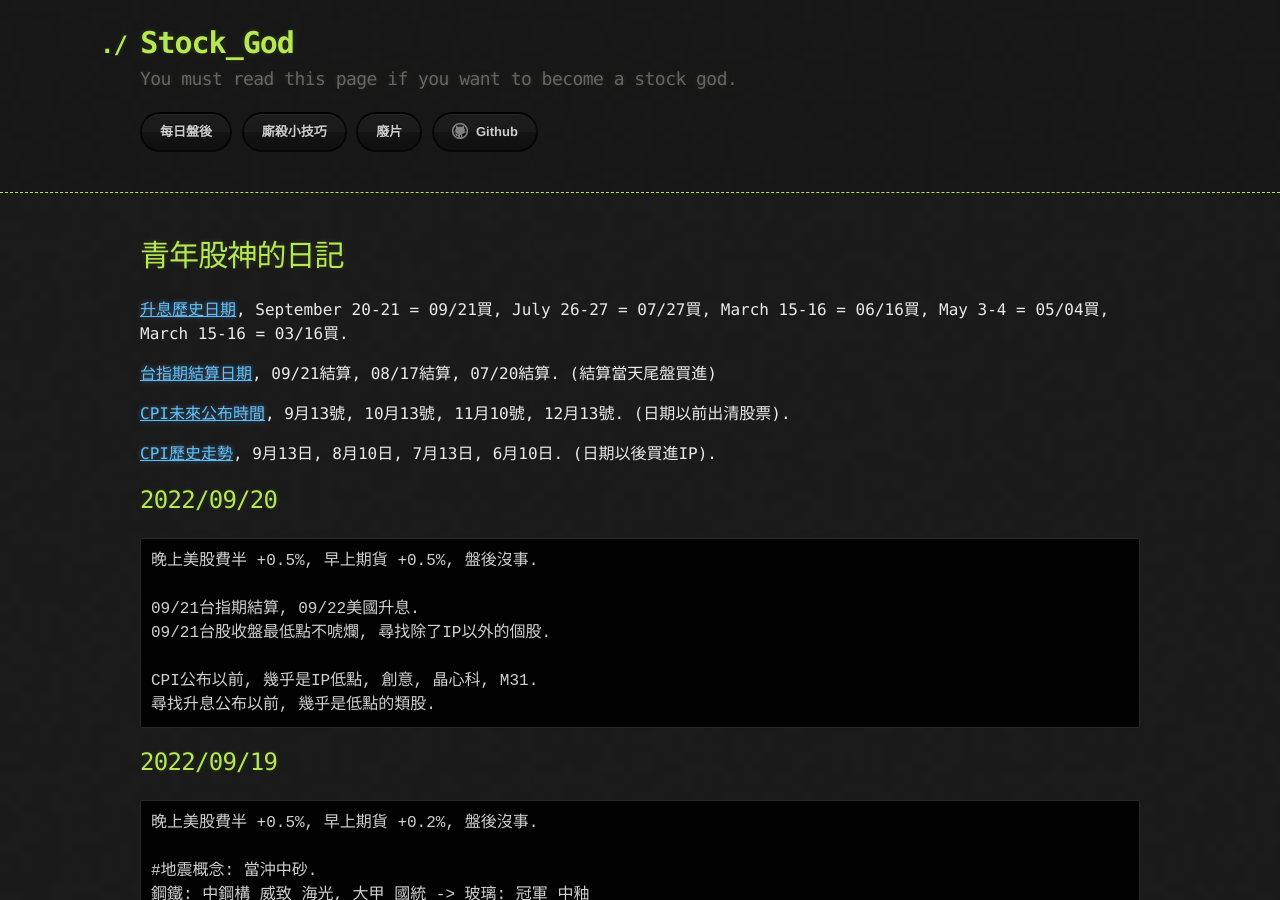
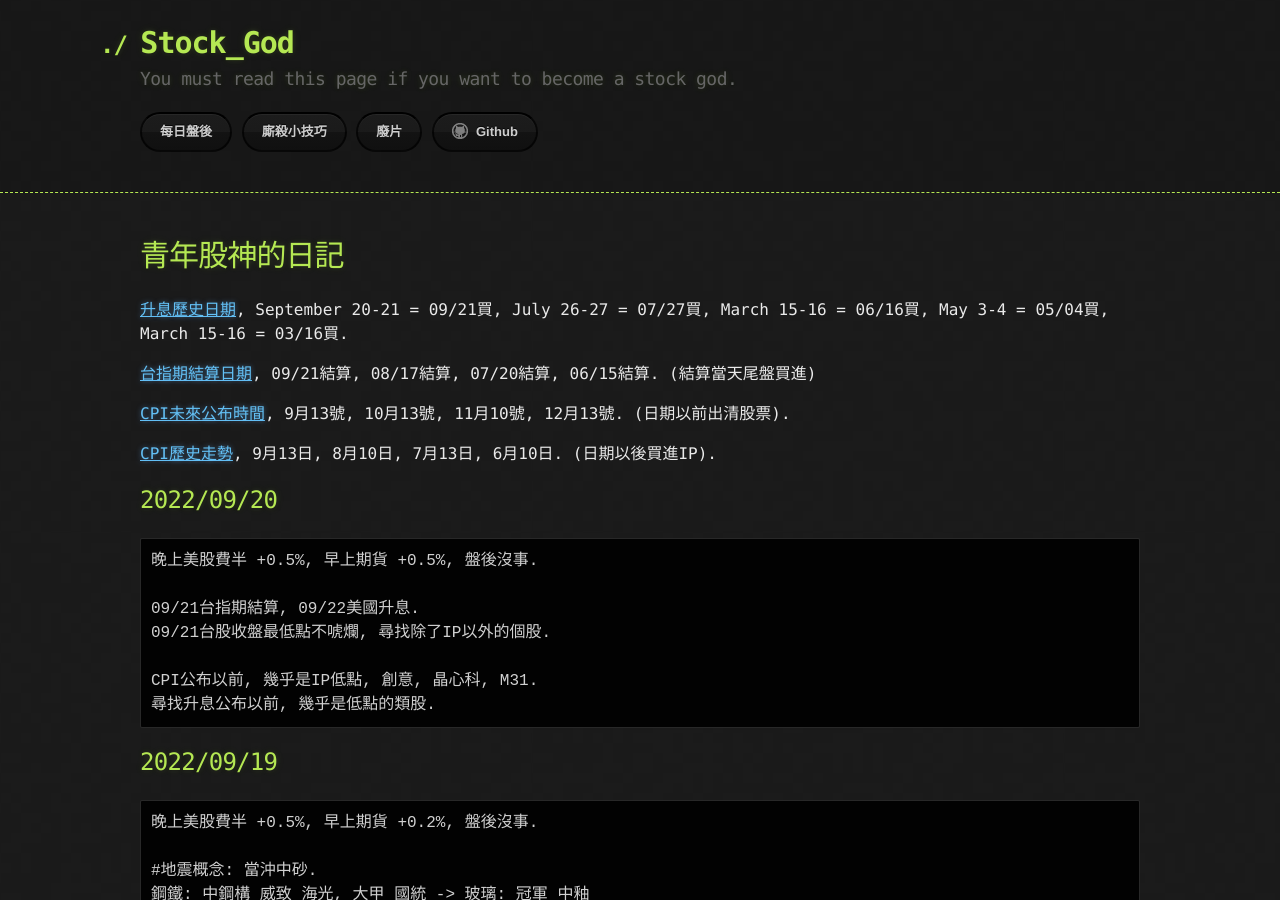
Before and after one commit to lepg5487/Stock_God, a Jekyll site: the page built from index.md, in a window 1280 px wide and 900 px high. Built offline with Jekyll 4.4.1, drawn with Linux system fonts in a browser that asks for light colours; our own code applies the rules of GitHub Pages for plain Markdown files.

Commit message:
Update index.md

```diff
--- a/index.md
+++ b/index.md
@@ -6,7 +6,7 @@
 
 [升息歷史日期](https://www.federalreserve.gov/monetarypolicy/fomccalendars.htm), September 20-21 = 09/21買, July 26-27 = 07/27買, March 15-16 = 06/16買, May 3-4 = 05/04買, March 15-16 = 03/16買.
 
-[台指期結算日期](https://options.tw/%E6%9C%9F%E8%B2%A8%E8%A1%8C%E4%BA%8B%E6%9B%86/), 09/21結算, 08/17結算, 07/20結算. (結算當天尾盤買進)
+[台指期結算日期](https://options.tw/%E6%9C%9F%E8%B2%A8%E8%A1%8C%E4%BA%8B%E6%9B%86/), 09/21結算, 08/17結算, 07/20結算, 06/15結算. (結算當天尾盤買進)
 
 [CPI未來公布時間](https://chihyun.tw/cpi-release-date/), 9月13號, 10月13號, 11月10號, 12月13號. (日期以前出清股票).
 
```
